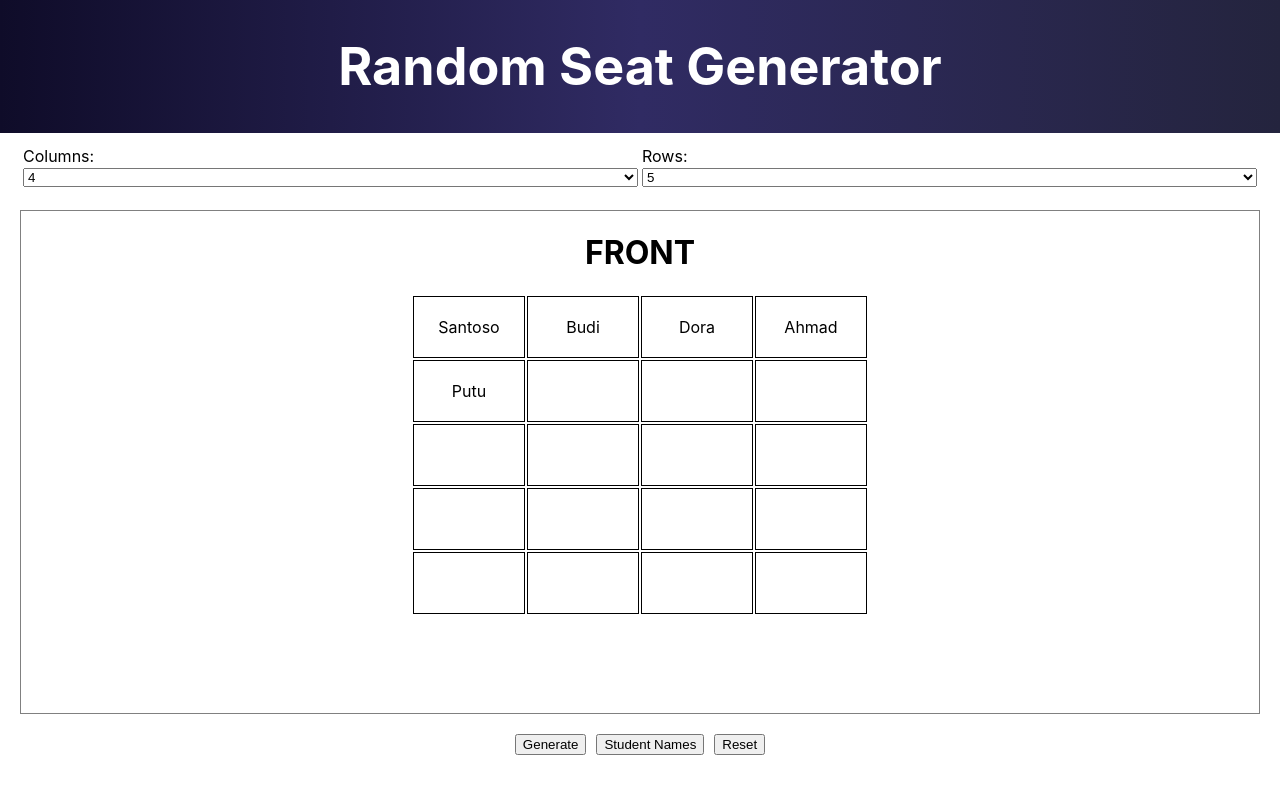
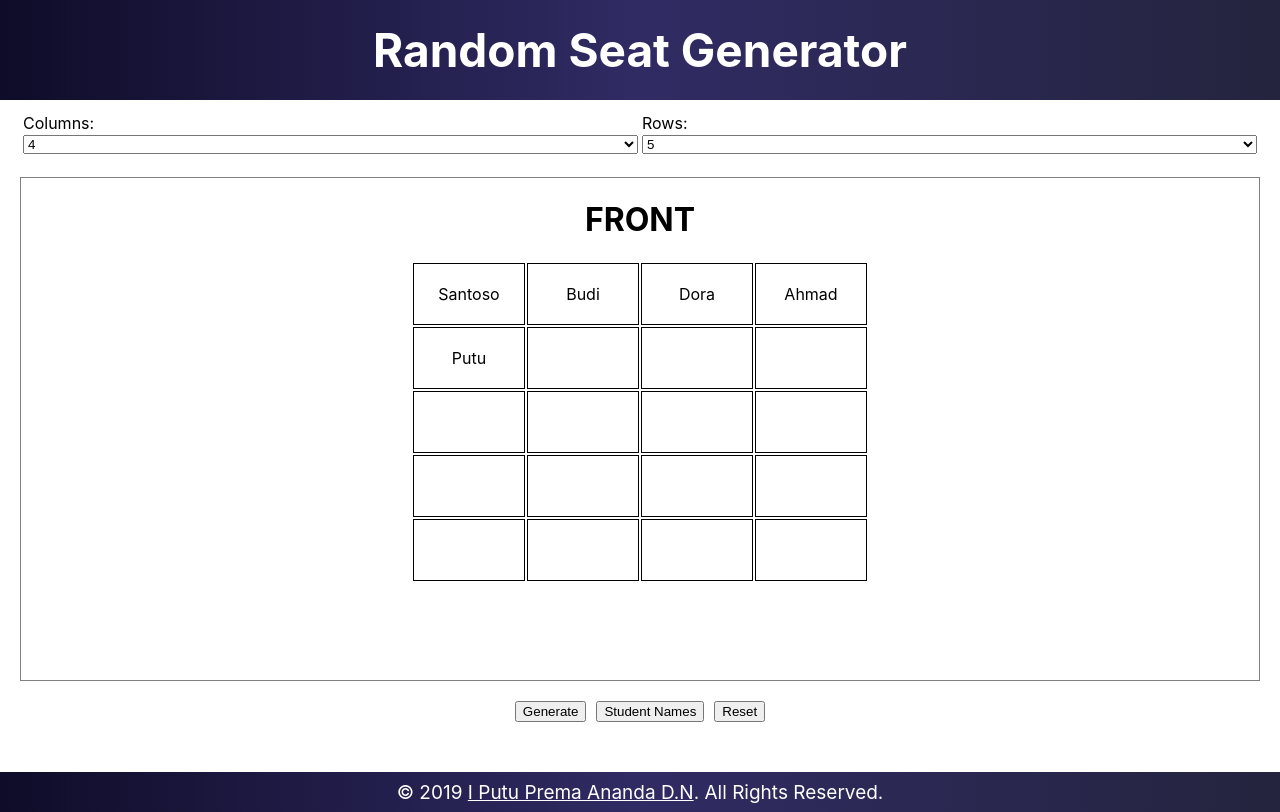
Before and after one commit to putuprema/random-seat-generator, a React (Create React App) app: page / in a window 1280 px wide. Built offline with nearby package versions, Linux system fonts and the light colour scheme.

Commit message:
add footer and prevent seating table from overflowing from its div container

```diff
--- a/src/App.css
+++ b/src/App.css
@@ -1,13 +1,27 @@
 .App-header {
-  /* background-color: #282c34; */
   background-image: linear-gradient(to right, #0f0c29, #302b63, #24243e);
-  /* min-height: 100vh; */
+  max-height: 100px;
   display: flex;
   flex-direction: column;
   align-items: center;
   justify-content: center;
-  font-size: calc(10px + 2vmin);
+  font-size: calc(7px + 2vmin);
   color: white;
+}
+
+.App-footer {
+  background-image: linear-gradient(to right, #0f0c29, #302b63, #24243e);
+  display: flex;
+  flex-direction: column;
+  align-items: center;
+  justify-content: center;
+  font-size: calc(7px + 1.5vmin);
+  height: 40px;
+  color: white;
+}
+
+.App-footer a {
+  color: #ffffff;
 }
 
 .MainComponent {
@@ -16,12 +30,12 @@
 
 .Chair-table {
   height: 500px;
-  /* background-color: #282c34; */
   border: 1px solid grey;
   padding: 1px 20px;
   display: flex;
   flex-direction: column;
   align-items: center;
+  overflow: auto;
 }
 
 .Chair-table td {
@@ -40,7 +54,6 @@
 }
 
 .Rows-and-columns-selector table {
-  /* border: 1px solid black; */
   width: 100%;
 }
 
@@ -57,3 +70,26 @@
 .button-container button {
   margin: 0px 5px;
 }
+
+.names-form-container {
+  padding: 15px;
+  border: 1px solid grey;
+  border-radius: 10px;
+  box-shadow: 3px 5px 10px rgba(128, 128, 128, 0.411);
+  animation: fade-in-bottom ease 0.4s forwards;
+}
+
+.names-form-container #studentNames{
+  width: 75%;
+}
+
+@keyframes fade-in-bottom {
+  from {
+    opacity: 0;
+    transform: translateY(-10px);
+  }
+  to {
+    opacity: 1;
+    transform: translateY(0);
+  }
+}
--- a/src/App.js
+++ b/src/App.js
@@ -1,6 +1,7 @@
 import React from 'react';
 import Header from './components/Header';
 import MainComponent from './components/MainComponent';
+import Footer from './components/Footer';
 import './App.css';
 
 function App() {
@@ -8,6 +9,7 @@ function App() {
     <div>
       <Header />
       <MainComponent />
+      <Footer />
     </div>
   );
 }
--- /dev/null
+++ b/src/components/Footer.js
@@ -0,0 +1,11 @@
+import React from 'react'
+
+function Footer() {
+  return (
+    <div className="App-footer">
+      <p>© 2019 <a href="http://instagram.com/putuprema.dn">I Putu Prema Ananda D.N</a>. All Rights Reserved.</p>
+    </div>
+  )
+}
+
+export default Footer
```
